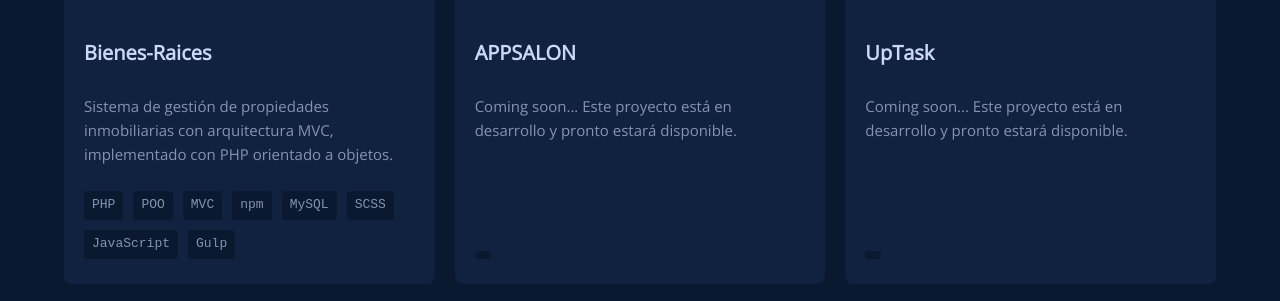
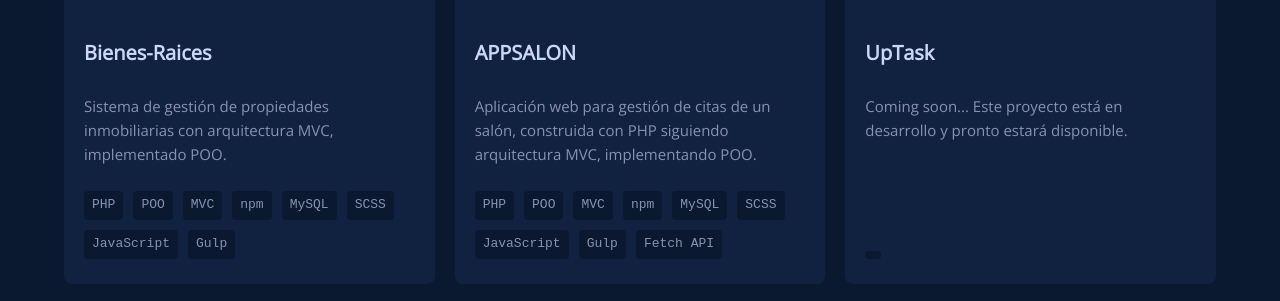
Before and after one commit to JoseMalcaR/Portafolio, a plain HTML site: page index.html in a window 1280 px wide. Shown: the part 3219-3520 px from the top of the page. Drawn offline with nearby package versions, Linux system fonts and the light colour scheme.

Commit message:
update new project APPSALON

```diff
--- a/index.html
+++ b/index.html
@@ -255,7 +255,7 @@ Disfruto trabajar con tecnologías como HTML, CSS, JavaScript, Python, Java, PHP
 
                 <h3 class="proyecto__titulo">Bienes-Raices</h3>
                 <p class="proyecto__descripcion">
-                    Sistema de gestión de propiedades inmobiliarias con arquitectura MVC, implementado con PHP orientado a objetos.
+                    Sistema de gestión de propiedades inmobiliarias con arquitectura MVC, implementado POO.
                 </p>
 
                 <div class="proyecto__tecnologias">
@@ -285,12 +285,19 @@ Disfruto trabajar con tecnologías como HTML, CSS, JavaScript, Python, Java, PHP
 
                 <h3 class="proyecto__titulo">APPSALON</h3>
                 <p class="proyecto__descripcion">
-                    Coming soon...
-                    Este proyecto está en desarrollo y pronto estará disponible.
+                    Aplicación web para gestión de citas de un salón, construida con PHP siguiendo arquitectura MVC, implementando POO.
                 </p>
 
                 <div class="proyecto__tecnologias">
-                    <span class="tecnologia"></span>
+                        <span class="tecnologia">PHP</span>
+                        <span class="tecnologia">POO</span>
+                        <span class="tecnologia">MVC</span>
+                        <span class="tecnologia">npm</span>
+                        <span class="tecnologia">MySQL</span>
+                        <span class="tecnologia">SCSS</span>
+                        <span class="tecnologia">JavaScript</span>
+                        <span class="tecnologia">Gulp</span>
+                        <span class="tecnologia">Fetch API</span>
                 </div>
             </div>
 
@@ -376,7 +383,7 @@ Disfruto trabajar con tecnologías como HTML, CSS, JavaScript, Python, Java, PHP
                         </svg>
                     </div>
                     <div class="contacto__info">
-                        <span class="contacto__label">LinkedIn</span>
+                        <span class="contacto__label">Linkedin</span>
                         <span class="contacto__valor">Jose Malca</span>
                     </div>
                 </a>
```
